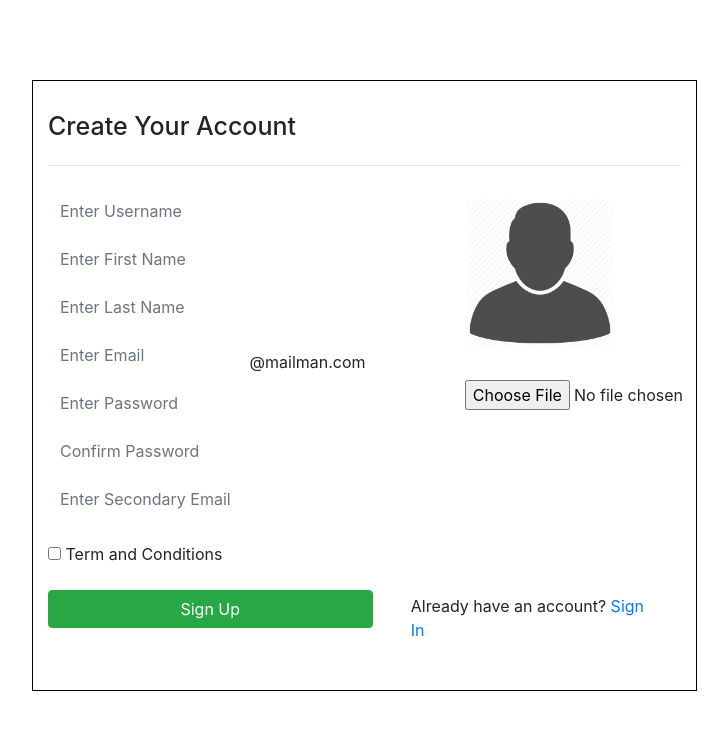
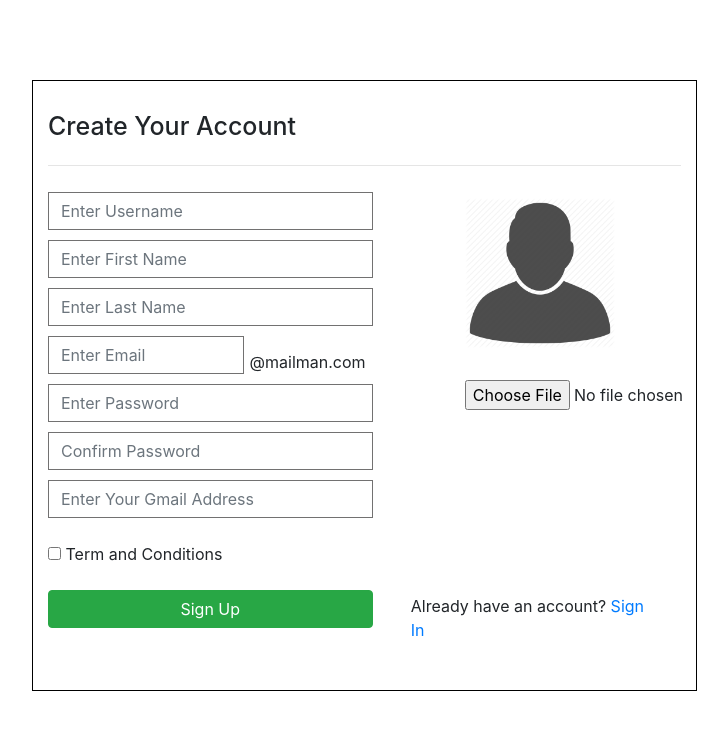
Before and after one commit to Sammy-99/Mailman-project, a PHP site: page /launchpadtwo/registration.php in a window 1360 px wide. Shown: the top 730 px of the page, without its empty margins (553-1281 px from the left). Run offline with PHP 8.4, Linux system fonts and the light colour scheme.

Commit message:
change form input field order and email error

```diff
--- a/layout/assets/style.css
+++ b/layout/assets/style.css
@@ -4,7 +4,6 @@
 *{
     margin: 0;
     padding: 0;
-    /* color: antiquewhite; */
 }
 
 body{
@@ -15,10 +14,10 @@ body{
     height: 100vh; */
 }
 
-h1{
+/* h1{
     font-size: 40px;
     margin-top: 250px !important;
-}
+} */
 
 .reg-label{
     font-size: 25px;
@@ -41,8 +40,8 @@ h1{
 .form-control{
     background: transparent !important;
     border-radius: 0px !important;
-    border: 0px !important;
-    border-bottom: 1px solid white !important;
+    /* border: 0px !important; */
+    border: 1px solid rgb(114, 113, 113) !important;
     font-size: 16px !important;
     margin-top: 10px !important;
     /* height: 40px !important; */
--- a/registration.php
+++ b/registration.php
@@ -42,8 +42,6 @@ include_once("./layout/head.php");
 <div class="container">
     <div class="row">
         <div class="col-md-5">
-            <!-- <h1 class="text-left">Registartion Form</h1>
-            <p class="text-left">Lorem ipsum dolor sit, amet consectetur adipisicing elit. Adipisci qui eligendi voluptatum inventore. Quis perferendis perspiciatis, ipsam quo in deserunt ad illo assumenda dicta excepturi explicabo aspernatur quos et culpa.</p> -->
         </div>
         <div class="col-md-7 reg-form">
             <div class="row">
@@ -102,11 +100,6 @@ include_once("./layout/head.php");
                         <div class="row">
                             <div class="col-md-1"></div>
                             <div class="col-md-9">
-                                <!-- <div class="profile-picture">
-                                </div>
-                                <div class="upload-picture">
-                                    <a href="">Upload picture</a>
-                                </div> -->
                                 <div class="mt-3">
                                     <img src="./layout/assets/p.png" alt="profile-picture" width="150px">
 
@@ -123,7 +116,7 @@ include_once("./layout/head.php");
                     <div class="col-md-7">
                         <div class="row">
                             <div class="col-md-11">
-                                <input type="email" class="form-control" id="secondary-email" name="secondary-email" placeholder="Enter Secondary Email">
+                                <input type="text" class="form-control" id="secondary-email" name="secondary-email" placeholder="Enter Your Gmail Address">
                                 <small class="field-error" id="semail_error"></small>
                             </div>
                         </div>
@@ -142,6 +135,7 @@ include_once("./layout/head.php");
                 <div class="row">
                     <div class="col-md-8">
                         <input type="checkbox" id="checkbox"> Term and Conditions <br>
+                        <small class="field-error" id="checkbox_error"></small>
                         <small class="field-error" id="backend_error"></small>
                     </div>
                 </div>
@@ -183,6 +177,7 @@ include_once("./layout/head.php");
             var c_password = $("#c-password").val();
             var second_email = $("#secondary-email").val();
             var checkbox = false;
+            console.log(email);
 
             if(user_name == '' || user_name == null){
                 $("#username_error").text("Please Enter Username");
@@ -232,10 +227,13 @@ include_once("./layout/head.php");
                 $("#email_error").text("Please Enter Email");
                 // return false;
             }else{
-                var properEmail = email + "@mailman.com";
+                var properEmail = email.trim() + "@mailman.com";
+                console.log(properEmail);
                 $("#email_error").text("");
+                // var pattern = new RegExp('^[\w.+\-]+@mailman\.com$');
                 var pattern = /^[\w.+\-]+@mailman\.com$/ ;
-                if(!pattern.test(properEmail)){
+                console.log(pattern)
+                if(!pattern.test(properEmail.trim())){
                     $("#email_error").text("Invalid Email Format");
                     // return false;
                 }else{
@@ -282,16 +280,19 @@ include_once("./layout/head.php");
                 $("#semail_error").text("");
                 var pattern = /^[\w.+\-]+@gmail\.com$/ ;
                 if(!pattern.test(second_email)){
-                    $("#email_error").text("Invalid Email Address");
+                    $("#semail_error").text("Invalid Email Address");
                     // return false;
                 }else{
-                    $("#email_error").text("");
+                    $("#semail_error").text("");
                     second_email = true;
                 }
             }
 
             if ($("#checkbox").is(":checked")) {
+                $("#checkbox_error").text('');
                 checkbox = true;
+            }else{
+                $("#checkbox_error").text("Please tick Term and Conditions.")
             }
 
             if(user_name==true && f_name==true && l_name==true && email==true && password==true && c_password==true && password_matched==true && second_email==true && checkbox==true)
--- a/resetpassword.php
+++ b/resetpassword.php
@@ -17,7 +17,7 @@ if(!empty($_GET['user_id'])){
 }
 if(array_key_exists("reset_password", $_SESSION)){
     if($_SESSION["reset_password"] != "user_exist"){
-        echo "<h1>Link Expired. You can only use once a url to reset the password.</h1>"; die;
+        echo "<h2>Link Expired. You can only use once a url to reset the password.</h2>"; die;
     }
 }
 
```
Also changed, not shown: uploadedimage/1657693809-profile.png (added).
